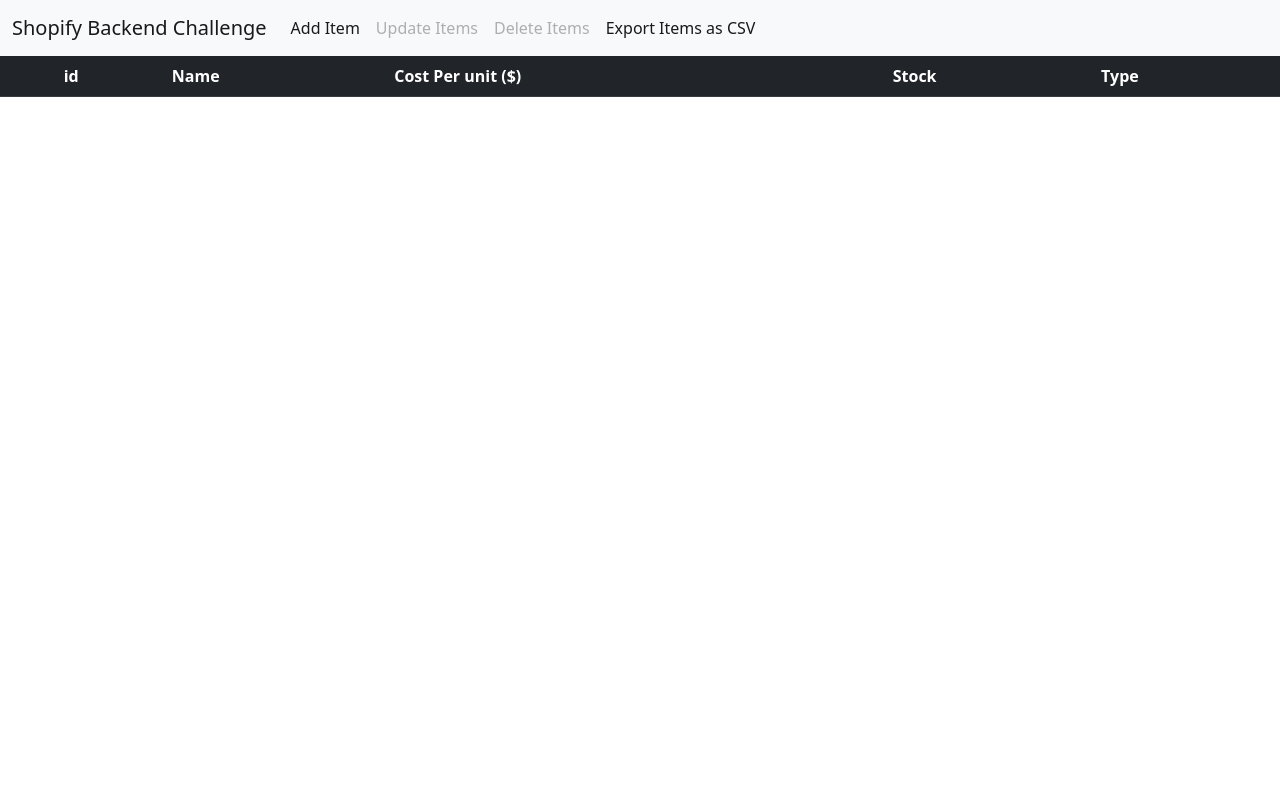
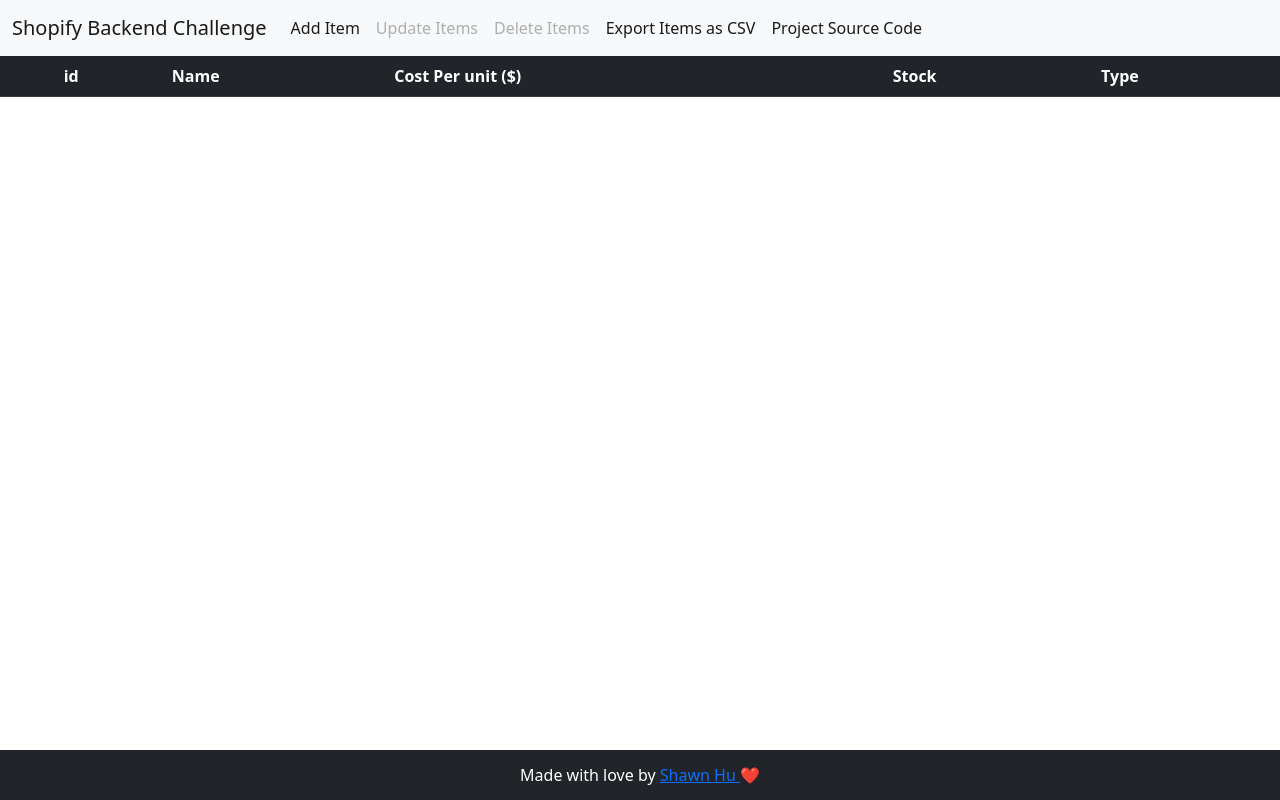
Before and after one commit to TheFatPanda97/shopify-backend-challenge, a website: page public/index.html in a window 1280 px wide. Drawn offline with nearby package versions, Linux system fonts and the light colour scheme; no server answers.

Commit message:
added footer and source code link

```diff
--- a/public/index.html
+++ b/public/index.html
@@ -32,6 +32,12 @@
           </li>
           <li class="nav-item">
             <a class="nav-link active" href="/api/inventory/export-csv">Export Items as CSV</a>
+          </li>
+          <li class="nav-item">
+            <a class="nav-link active" href="https://github.com/TheFatPanda97/shopify-backend-challenge"
+              target="_blank">
+              Project Source Code
+            </a>
           </li>
         </ul>
       </div>
@@ -74,6 +80,16 @@
       </tbody>
     </table>
   </div>
+
+  <footer>
+    <p>
+      Made with love by
+      <a href="https://www.linkedin.com/in/shawn-hu/" target="_blank">
+        Shawn Hu
+      </a>
+      ❤️
+    </p>
+  </footer>
 
   <script>
     document.getElementById("action-navbar").style.display = "none";
--- a/public/styles/index.css
+++ b/public/styles/index.css
@@ -1,3 +1,24 @@
+body {
+  margin-bottom: 50px;
+}
+
 .table-container {
   overflow: auto;
 }
+
+footer {
+  position: fixed;
+  display: flex;
+  flex-direction: column;
+  justify-content: center;
+  height: 50px;
+  width: 100%;
+  bottom: 0;
+  background-color: #212529;
+  color: white;
+}
+
+footer p {
+  text-align: center;
+  margin: 0;
+}
```
